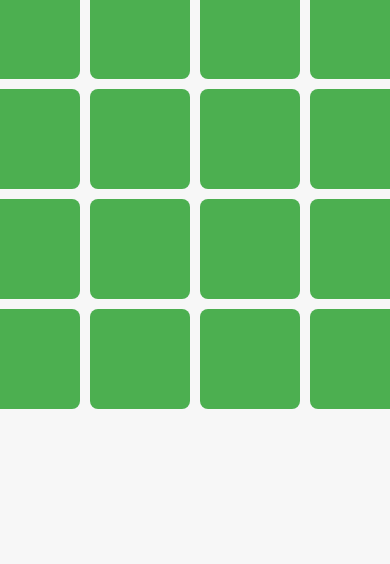
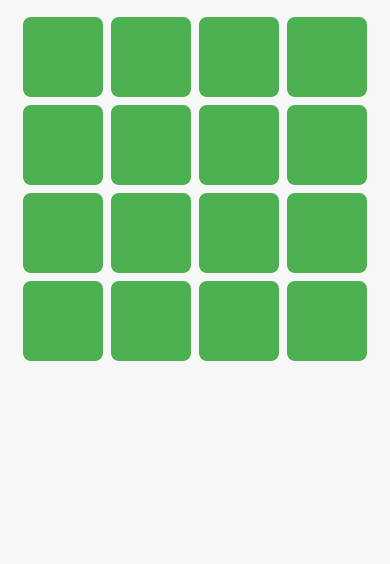
Before and after one commit to xblade20/MemoryGame, a plain HTML site: page index.html in a window 390 px wide. Shown: the part 280-844 px from the top of the page. Drawn offline with Linux system fonts and the light colour scheme.

Commit message:
Fixed mobile view

```diff
--- a/style.css
+++ b/style.css
@@ -11,10 +11,14 @@
     align-items: center;
     height: 100vh;
     background-color: #f7f7f7;
+    padding: 10px; /* Add padding to avoid edge cropping */
+    overflow-x: hidden; /* Prevent horizontal scrolling */
 }
 
 .game-container {
     text-align: center;
+    max-width: 100%; /* Ensure the container doesn't exceed the viewport */
+    width: 100%; /* Let it adjust to screen width */
 }
 
 h1 {
@@ -32,6 +36,7 @@
     grid-template-rows: repeat(4, 100px);
     gap: 10px;
     justify-content: center;
+    overflow: auto; /* Ensure it scrolls if the grid doesn't fit */
 }
 
 .card {
@@ -43,20 +48,20 @@
     align-items: center;
     cursor: pointer;
     border-radius: 8px;
-    font-size: 40px; /* Bigger icons */
-    color: transparent; /* Icon is hidden by default */
-    transition: transform 0.5s ease; /* Animation for flip effect */
+    font-size: 40px;
+    color: transparent;
+    transition: transform 0.5s ease;
     transform-style: preserve-3d;
 }
 
 .card.flipped {
     background-color: #fff;
-    color: #000; /* Reveal the icon when flipped */
-    transform: rotateY(180deg); /* Flip effect */
+    color: #000;
+    transform: rotateY(180deg);
 }
 
 .card.flipping {
-    pointer-events: none; /* Prevent clicking while flipping */
+    pointer-events: none;
 }
 
 .modal {
@@ -76,7 +81,8 @@
     padding: 20px;
     text-align: center;
     border-radius: 8px;
-    width: 300px;
+    width: 90%; /* Adjust modal width for mobile */
+    max-width: 300px; /* Ensure it doesn't get too wide */
 }
 
 #restart-btn {
@@ -93,3 +99,22 @@
 #restart-btn:hover {
     background-color: #0056b3;
 }
+
+/* Media query for smaller devices */
+@media (max-width: 768px) {
+    .game-board {
+        grid-template-columns: repeat(4, 80px); /* Adjust card size for smaller screens */
+        grid-template-rows: repeat(4, 80px);
+        gap: 8px;
+    }
+
+    .card {
+        width: 80px;
+        height: 80px;
+        font-size: 30px;
+    }
+
+    h1 {
+        font-size: 1.5rem; /* Adjust title size */
+    }
+}
```
Lines whose indentation alone changed are shown as unchanged.
